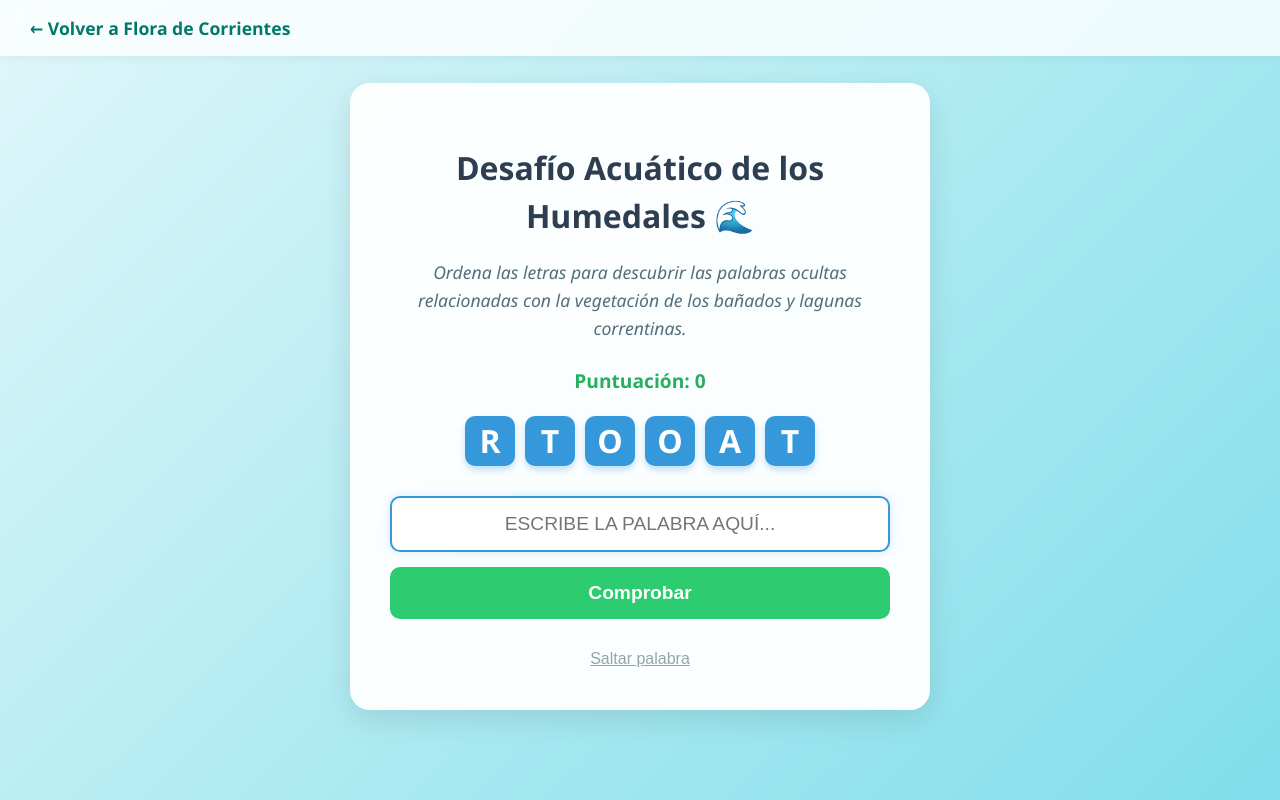
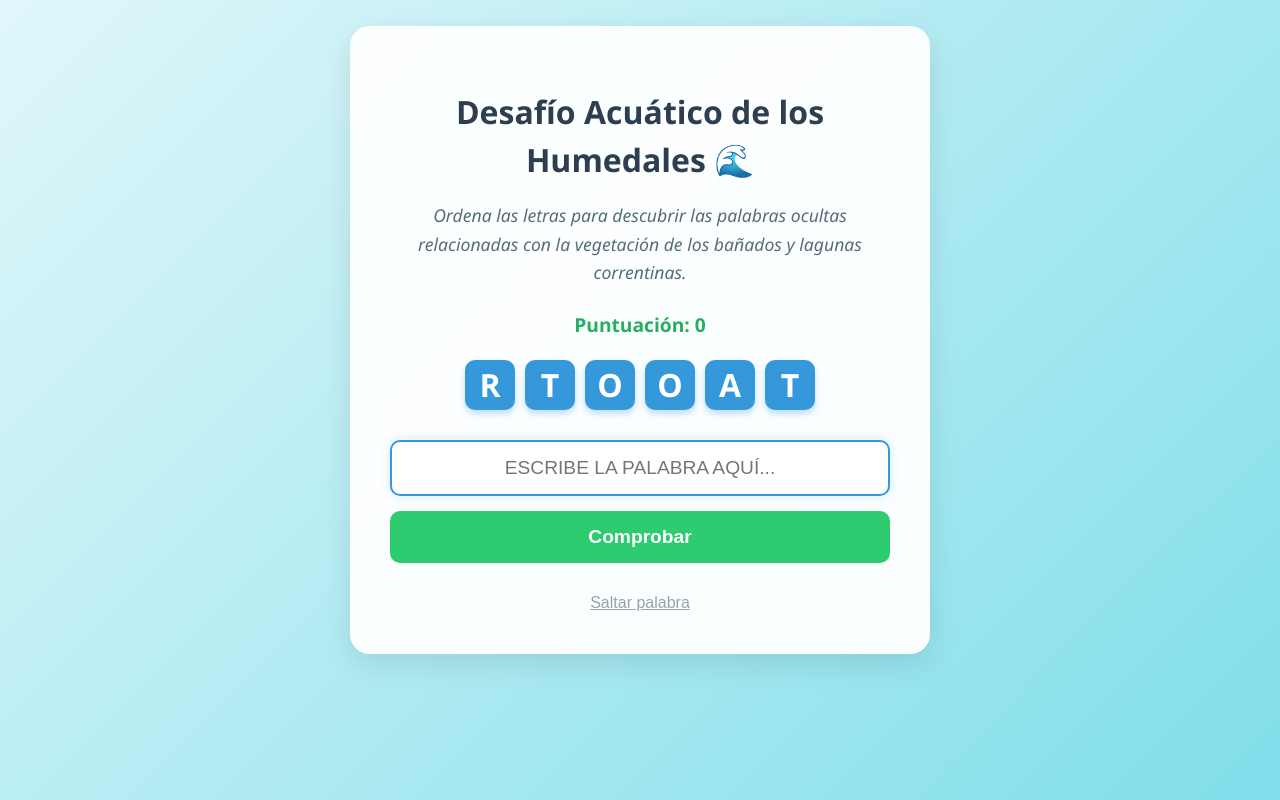
Before and after one commit to M-Peloso/anagrama-juego, a React (Vite) app: page / in a window 1280 px wide. Built offline with nearby package versions, Linux system fonts and the light colour scheme.

Commit message:
Remove flora link

```diff
--- a/src/App.jsx
+++ b/src/App.jsx
@@ -5,11 +5,6 @@ import './index.css'
 function App() {
   return (
     <div className="app-container">
-      <nav className="navbar">
-        <a href="https://milagros-peloso.vercel.app/" className="back-link">
-          ← Volver a Flora de Corrientes
-        </a>
-      </nav>
       <AnagramGame />
     </div>
   )
```
